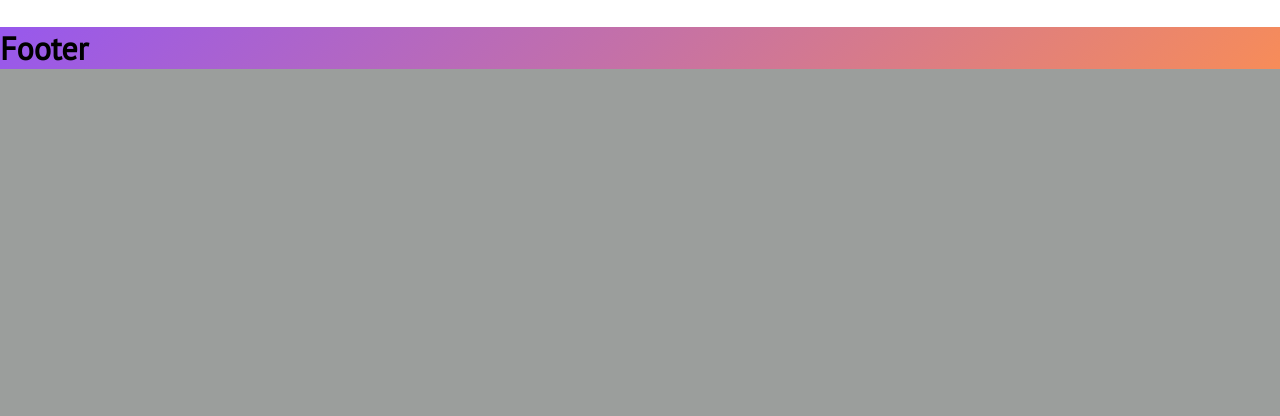
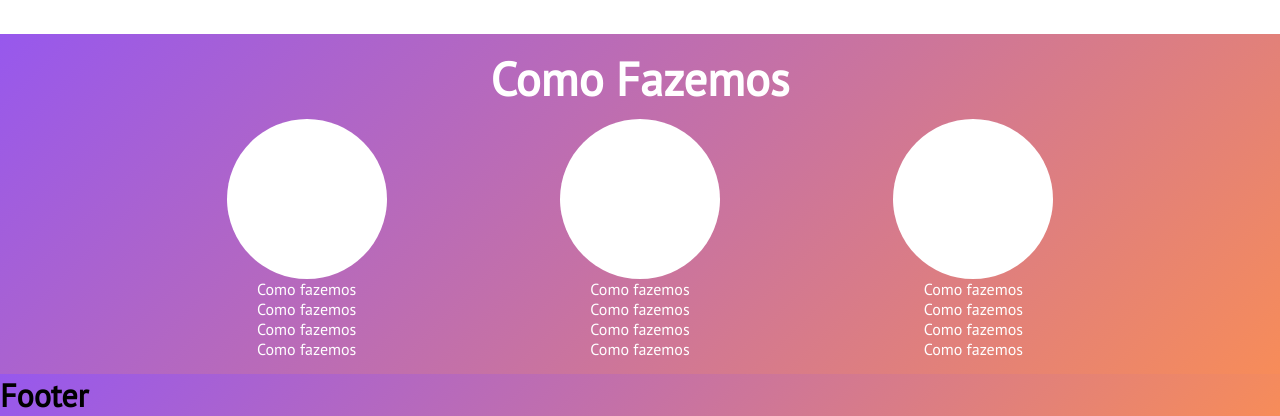
Before and after one commit to barcellos-pedro/demoday, a Django app: page / in a window 1280 px wide. Shown: the part 1065-1481 px from the top of the page. Before the commit the page ends 1134 px from the top, so only its background shows below. Run offline with Django 3.2, Linux system fonts and the light colour scheme.

Commit message:
Criar Como fazemos

```diff
--- a/horasBemApp/static/css/styles.css
+++ b/horasBemApp/static/css/styles.css
@@ -5,6 +5,7 @@
     padding: 0;
     text-decoration: none;
     font-family: 'PT Sans', sans-serif;
+    list-style: none
 
 }
 
@@ -21,7 +22,7 @@ header #logo-home img{
 }
 
 header nav{
-    width: 100vw;
+    width: 100%;
     display: flex;
     flex-direction: row;
     justify-content: space-around;
@@ -39,8 +40,8 @@ header nav a:hover{
 /* FIM HEADER */
 
 
-/* BACKGROUND DO HEADER E DO FOOTER */
-header, footer{
+/* BACKGROUND DO HEADER, FOOTER, DIV.COMO FAZEMOS */
+header, footer, #como-fazemos{
     /* Degrade */
     background: rgb(151,88,237);
     background: -moz-linear-gradient(-45deg, rgba(151,88,237,1) 0%, rgba(197,113,166,1) 50%, rgba(247,140,89,1) 100%);
@@ -48,11 +49,10 @@ header, footer{
     background: linear-gradient(135deg, rgba(151,88,237,1) 0%,rgba(197,113,166,1) 50%,rgba(247,140,89,1) 100%);
     filter: progid:DXImageTransform.Microsoft.gradient( startColorstr='#9758ed', endColorstr='#f78c59',GradientType=1 );
 }
-/* FIM HEADER E FOOTER */
+/* FIM HEADER, FOOTER, DIV.COMO FAZEMOS */
 
 /* BANNER */
 #banner{
-    width: 100vw;
     height: 500px;
     background-image: url('https://placeimg.com/1300/500/any');
     background-size: cover;
@@ -81,6 +81,7 @@ header, footer{
 
 #quem-somos div p{
     color: rgb(162, 116, 255);
+    font-size: 14pt;
 }
 
 #quem-somos div a{
@@ -93,3 +94,39 @@ header, footer{
 }
 
 /* FIM QUEM SOMOS */
+
+/* COMO FAZEMOS */
+#como-fazemos{
+    color: #fff;
+    display: flex;
+    flex-direction: column;
+    justify-content: center;
+    align-items: center;
+    padding: 15px;
+}
+
+#como-fazemos h3{
+    font-size: 35pt;
+    margin-bottom: 10px;
+}
+
+#como-fazemos #personas{
+    width: 80%;
+    display: flex;
+    flex-direction: row;
+    justify-content: space-around;
+}
+
+.persona{
+    display: flex;
+    flex-direction: column;
+    align-items: center;
+}
+
+.icone-perso{
+    width: 160px;
+    height: 160px;
+    border-radius: 100%;
+    background-color: #fff;
+}
+/* FIM COMO FAZEMOS */
--- a/horasBemApp/templates/index.html
+++ b/horasBemApp/templates/index.html
@@ -14,4 +14,39 @@
         </div>
         <img src="https://placeimg.com/300/300/any" alt="">
     </div>
+    <div id="como-fazemos">
+        <h3>Como Fazemos</h3>
+        <div id="personas">
+            <div class="persona">
+                <div class="icone-perso">
+                </div>
+                <ul>
+                    <li>Como fazemos</li>
+                    <li>Como fazemos</li>
+                    <li>Como fazemos</li>
+                    <li>Como fazemos</li>
+                </ul>
+            </div>
+            <div class="persona">
+                <div class="icone-perso">
+                </div>
+                <ul>
+                    <li>Como fazemos</li>
+                    <li>Como fazemos</li>
+                    <li>Como fazemos</li>
+                    <li>Como fazemos</li>
+                </ul>
+            </div>
+            <div class="persona">
+                <div class="icone-perso">
+                </div>
+                <ul>
+                    <li>Como fazemos</li>
+                    <li>Como fazemos</li>
+                    <li>Como fazemos</li>
+                    <li>Como fazemos</li>
+                </ul>
+            </div>
+        </div>
+    </div>
 {% endblock %}
```
